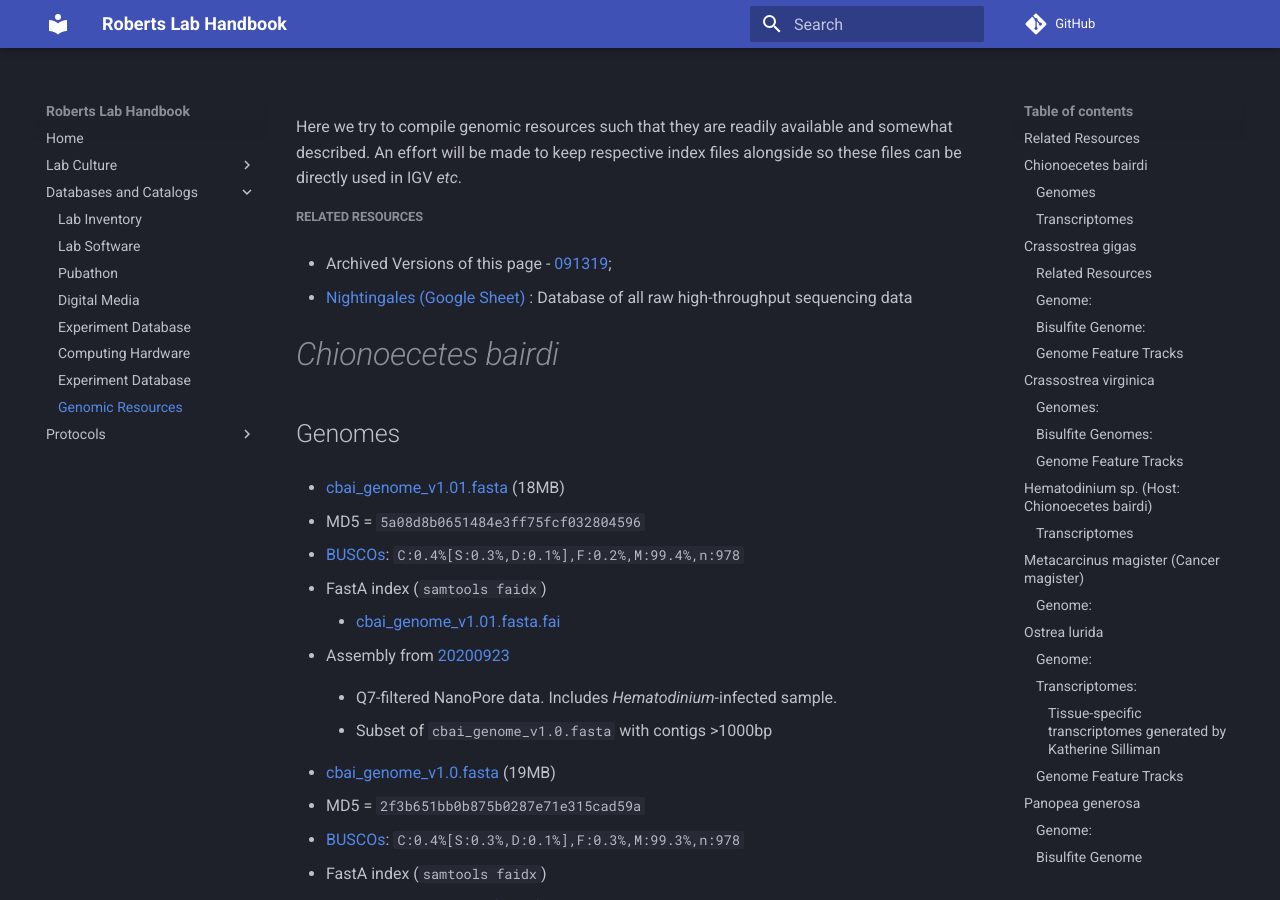
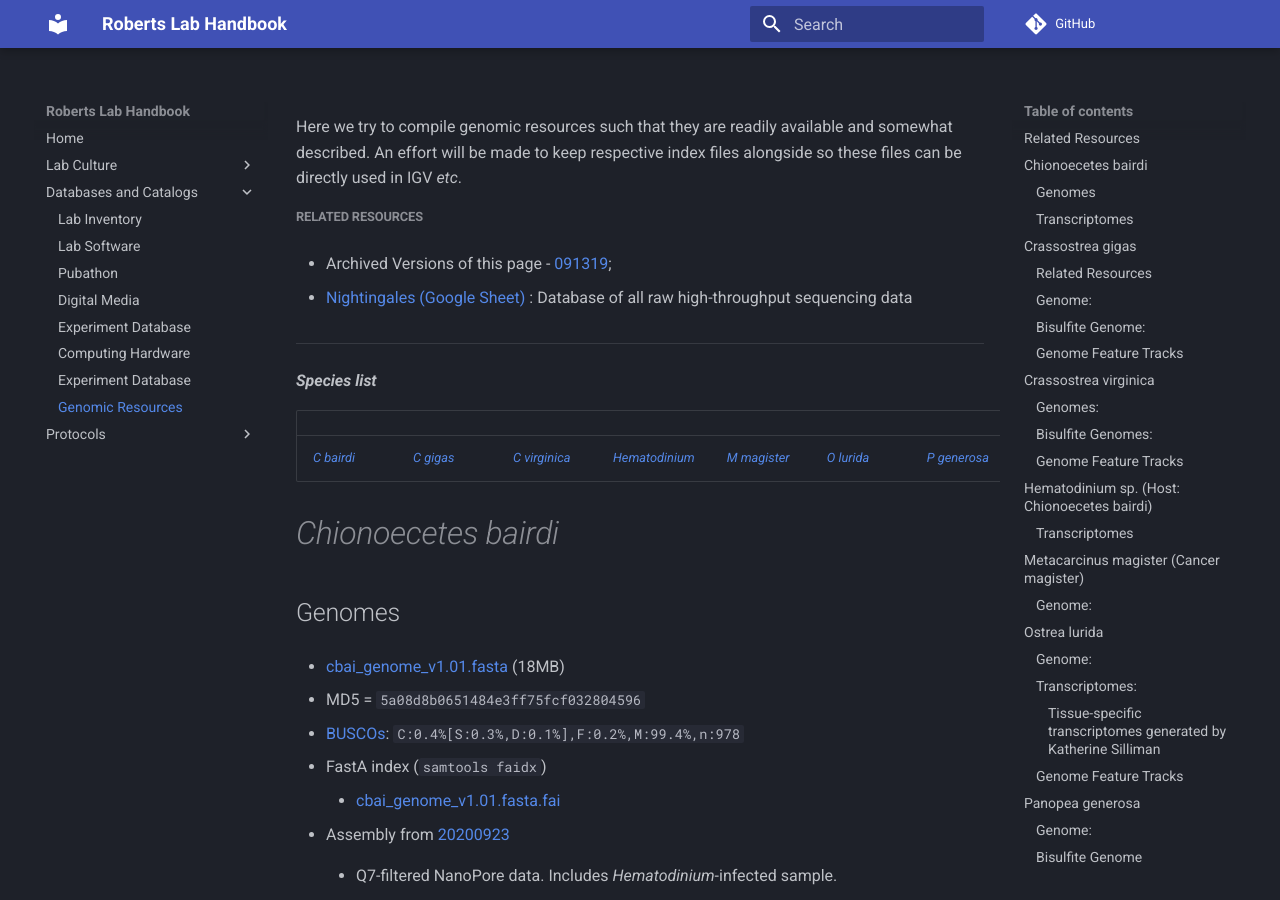
Before and after one commit to RobertsLab/resources, an MkDocs documentation site: the page built from docs/Genomic-Resources.md, in a window 1280 px wide and 900 px high. Built offline with MkDocs 1.6.1 and Material for MkDocs 9.7.7, drawn with Linux system fonts in a browser that asks for light colours; comment, search, counter and statistics services are not loaded.

Commit message:
Update Genomic-Resources.md

```diff
--- a/docs/Genomic-Resources.md
+++ b/docs/Genomic-Resources.md
@@ -4,6 +4,16 @@ Here we try to compile genomic resources such that they are readily available an
 - Archived Versions of this page - [091319](http://htmlpreview.github.io/?https://github.com/RobertsLab/resources/blob/master/archive/Genomic-Resources.091419.html);
 
 - [Nightingales (Google Sheet)](https://docs.google.com/spreadsheets/d/1_XqIOPVHSBVGscnjzDSWUeRL7HUHXfaHxVzec-I-8Xk/edit?usp=sharing) : Database of all raw high-throughput sequencing data
+
+---
+**_Species list_**
+
+| <!-- -->    | <!-- -->    |<!-- -->    | <!-- -->    | <!-- -->    |<!-- -->    | <!-- -->    |<!-- -->    |
+|-------------|-------------|-------------|-------------|-------------|-------------|-------------|-------------|
+| [_C bairdi_](https://github.com/RobertsLab/resources/wiki/Genomic-Resources#chionoecetes-bairdi) |         [_C gigas_](https://github.com/RobertsLab/resources/wiki/Genomic-Resources#crassostrea-gigas)  | [_C virginica_](https://github.com/RobertsLab/resources/wiki/Genomic-Resources#crassostrea-virginica)  |  [_Hematodinium_](https://github.com/RobertsLab/resources/wiki/Genomic-Resources#hematodinium-sp-host-chionoecetes-bairdi)   | [_M magister_](https://github.com/RobertsLab/resources/wiki/Genomic-Resources#metacarcinus-magister-cancer-magister)    |   [_O lurida_](https://github.com/RobertsLab/resources/wiki/Genomic-Resources#ostrea-lurida)    |  [_P generosa_](https://github.com/RobertsLab/resources/wiki/Genomic-Resources#panopea-generosa)    |  [_QPX_](https://github.com/RobertsLab/resources/wiki/Genomic-Resources#qpx)        |
+
+
+
 
 
 # _Chionoecetes bairdi_
```
